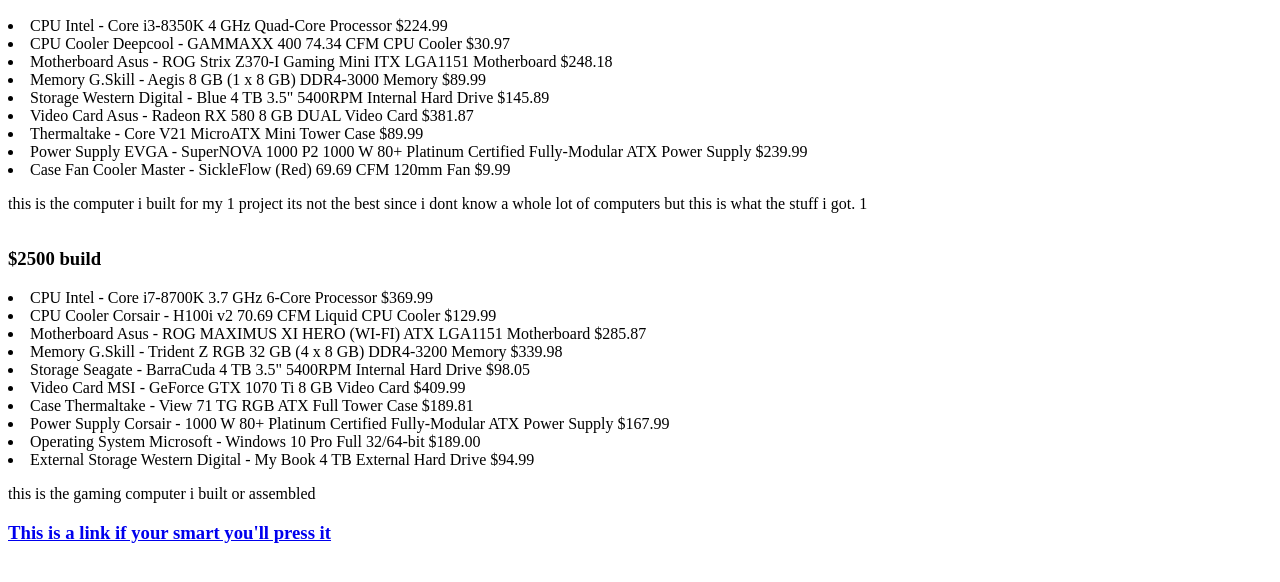
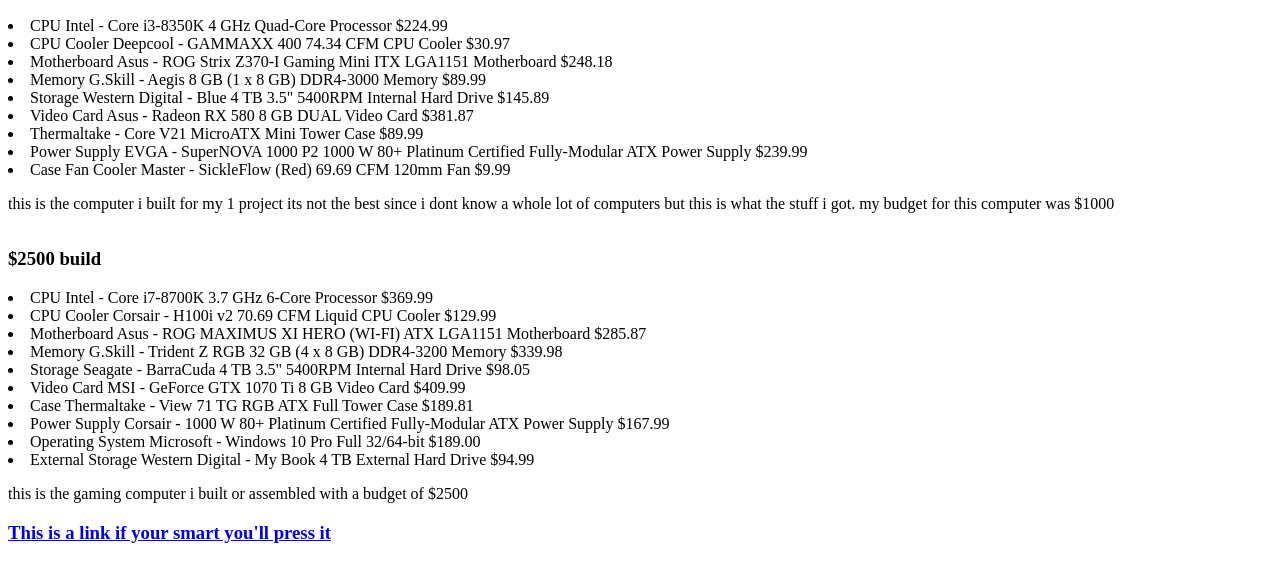
Before and after one commit to junior-delatorre/junior-delatorre.github.io, a plain HTML site: page index.html in a window 1280 px wide. Shown: the part 96-678 px from the top of the page. Drawn offline with Linux system fonts and the light colour scheme.

Commit message:
Update index.html

```diff
--- a/index.html
+++ b/index.html
@@ -16,8 +16,7 @@
   <li>Power Supply 	EVGA - SuperNOVA 1000 P2 1000 W 80+ Platinum Certified Fully-Modular ATX Power Supply 	$239.99 		</li>
   <li>Case Fan 	Cooler Master - SickleFlow (Red) 69.69 CFM 120mm Fan 	$9.99 </li>
 <p> this is the computer i built for my 1 project its not the best since i dont know a whole lot of computers but this is what
- the stuff i got.
- 1</p>
+ the stuff i got. my budget for this computer was $1000</p>
   <img src="">
 
 
@@ -32,7 +31,7 @@
  <li>Power Supply 	Corsair - 1000 W 80+ Platinum Certified Fully-Modular ATX Power Supply 	$167.99</li>
  <li>Operating System 	Microsoft - Windows 10 Pro Full 32/64-bit	 $189.00</li>
  <li>External Storage 	Western Digital - My Book 4 TB External Hard Drive 	$94.99 </li>
- <p>this is the gaming computer i built or assembled</p>
+ <p>this is the gaming computer i built or assembled with a budget of $2500</p>
  </body>
 </html>
  <h3> <h3>
```
